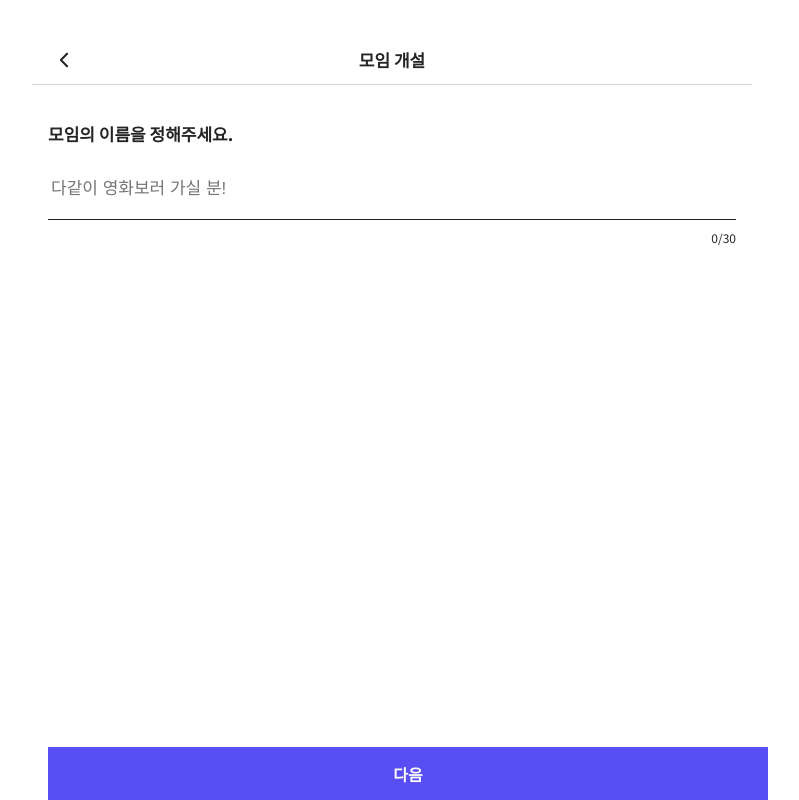
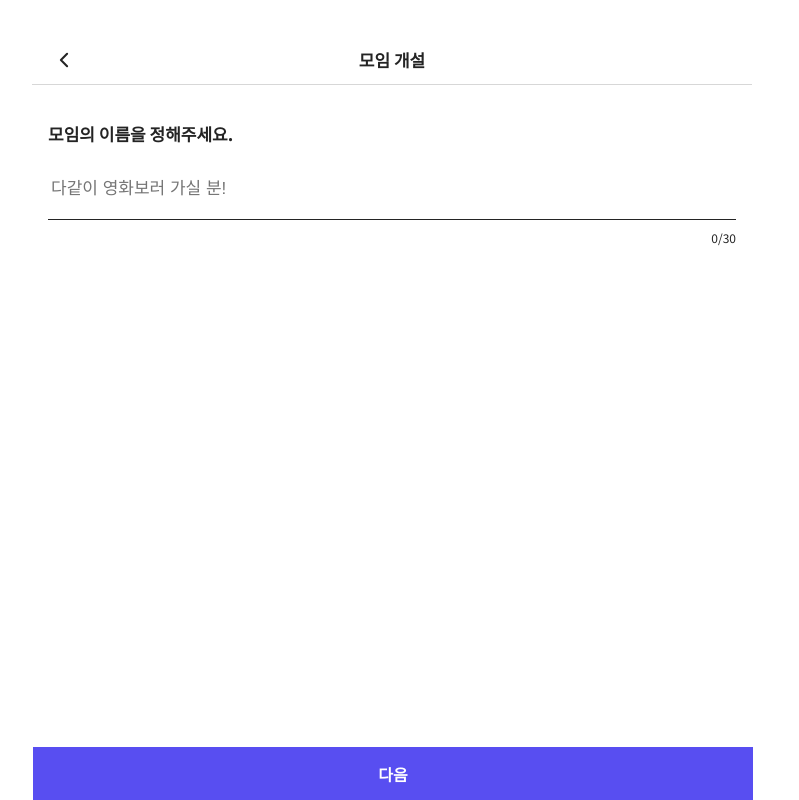
Before and after one commit to Chuhj/numble-location-challenge-front, a React (Create React App) app: page /social/create in a window 1280 px wide. Shown: the whole page, without its empty margins (248-1047 px from the left). Built offline with nearby package versions, Linux system fonts and the light colour scheme.

Commit message:
버튼 위치 수정

```diff
--- a/src/views/socialCreate/socialCreate.ts
+++ b/src/views/socialCreate/socialCreate.ts
@@ -40,6 +40,7 @@ export const InputWrap = styled.div`
 
 export const StepBtn = styled.div`
   position: fixed;
+  transform: translateX(-15px);
   bottom: 0;
   width: 100%;
   max-width: 720px;
```
